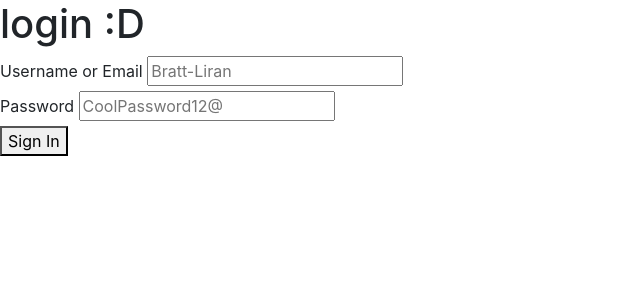
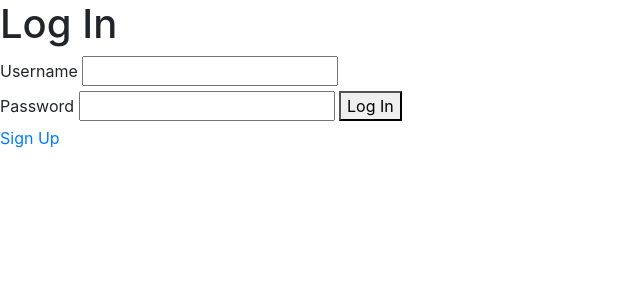
Before and after one commit to LiranBratt2121/webide, a Django app: page /login/ in a window 1280 px wide. Shown: the top 300 px of the page, without its empty margins (0-640 px from the left). Run offline with Django 4.2, Linux system fonts and the light colour scheme; some libraries are stand-ins or nearby versions.

Commit message:
accounts/templates/accounts/login: Add login page

```diff
--- a/accounts/templates/accounts/login.html
+++ b/accounts/templates/accounts/login.html
@@ -6,29 +6,36 @@
 {% block content %}
 
 {% for message in messages %}
-<div class="alert alert-{{ message.tags }} alert-dismissible fade show" role="alert">
-  {{ message }}
-  <button type="button" class="close" data-dismiss="alert" aria-label="Close">
-    <span aria-hidden="true">&times;</span>
-  </button>
-</div>
+<div class="alert alert-{{ message.tags }} alert-dismissible fade show" role="alert"></div>
+<strong>Message</strong> {{ message.messages }}
+<button type="button" class="close" data-dismiss="alert" aria-label="Close">
+<span aria-hidden="true">&times;</span>
+</button>
+
 {% endfor %}
 
-<h1>login :D</h1>
+<h1>Log In</h1>
 
-<form method="post">
-{% csrf_token %}
+<form method="post" action=".">
+    {% csrf_token %}
 
-<label for="">Username or Email</label>
-<input type="text" id="username" name="username" placeholder="Bratt-Liran" required>
-<br>
+    <label for="username">Username</label>
+    <input type="text" name="username">
+    <br>
+    <label for="password">Password</label>
+    <input type="password" name="password">
 
-<label for="">Password</label>
-<input type="password" id="password" name="password" placeholder="CoolPassword12@" required>
-<br>
+    {% if form.errors %}
+        {% for field in form %}
+           {% for error in field.errors %}
+                <p>{{ error|escape}}</p>
+            {% endfor %}
+        {% endfor %}
+    {% endif %}
 
-<button type="submit">Sign In</button>
-
+    <button>Log In</button>
 </form>
 
+<a href="/signup/">Sign Up</a>
+
 {% endblock %}
```
